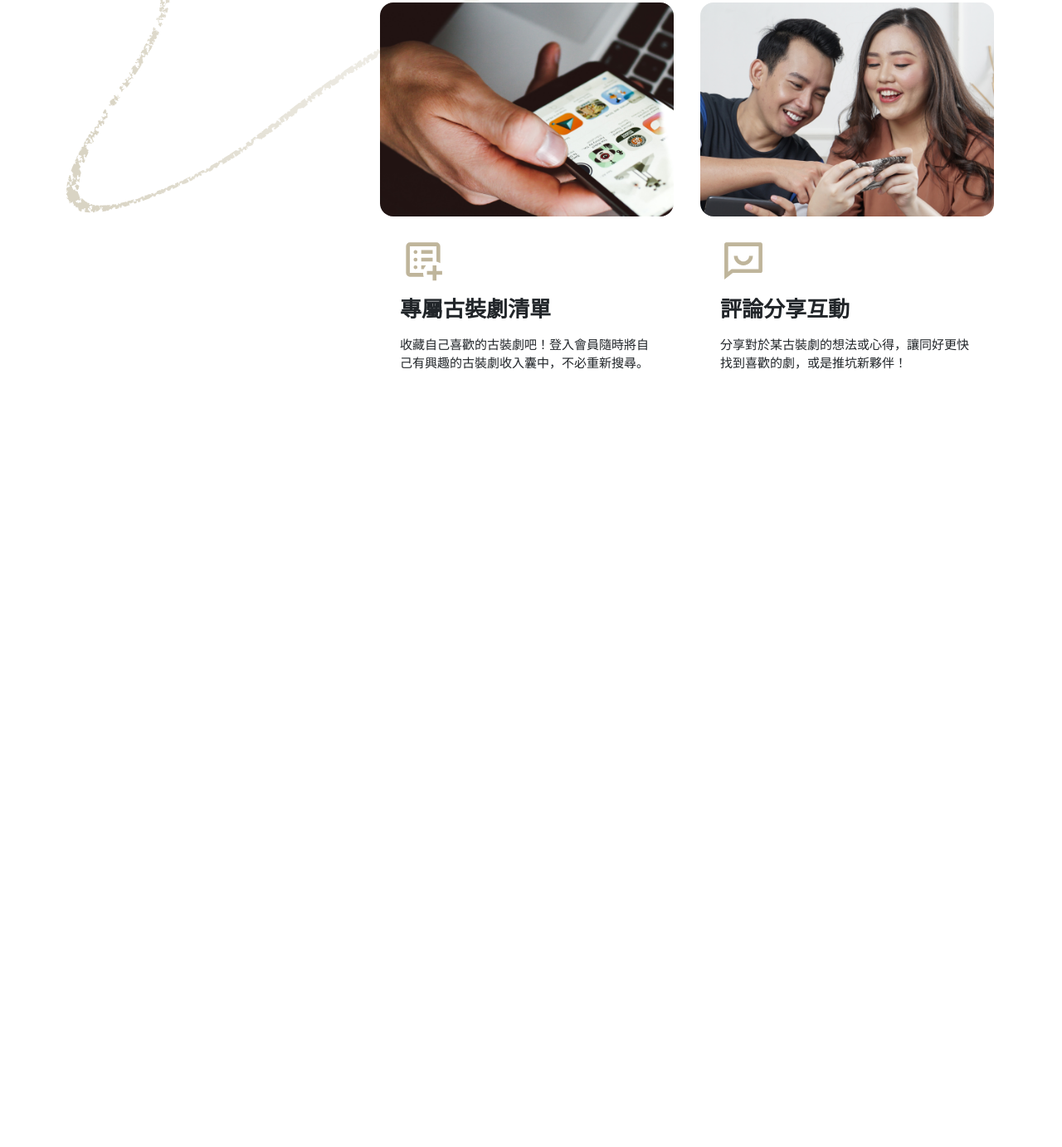
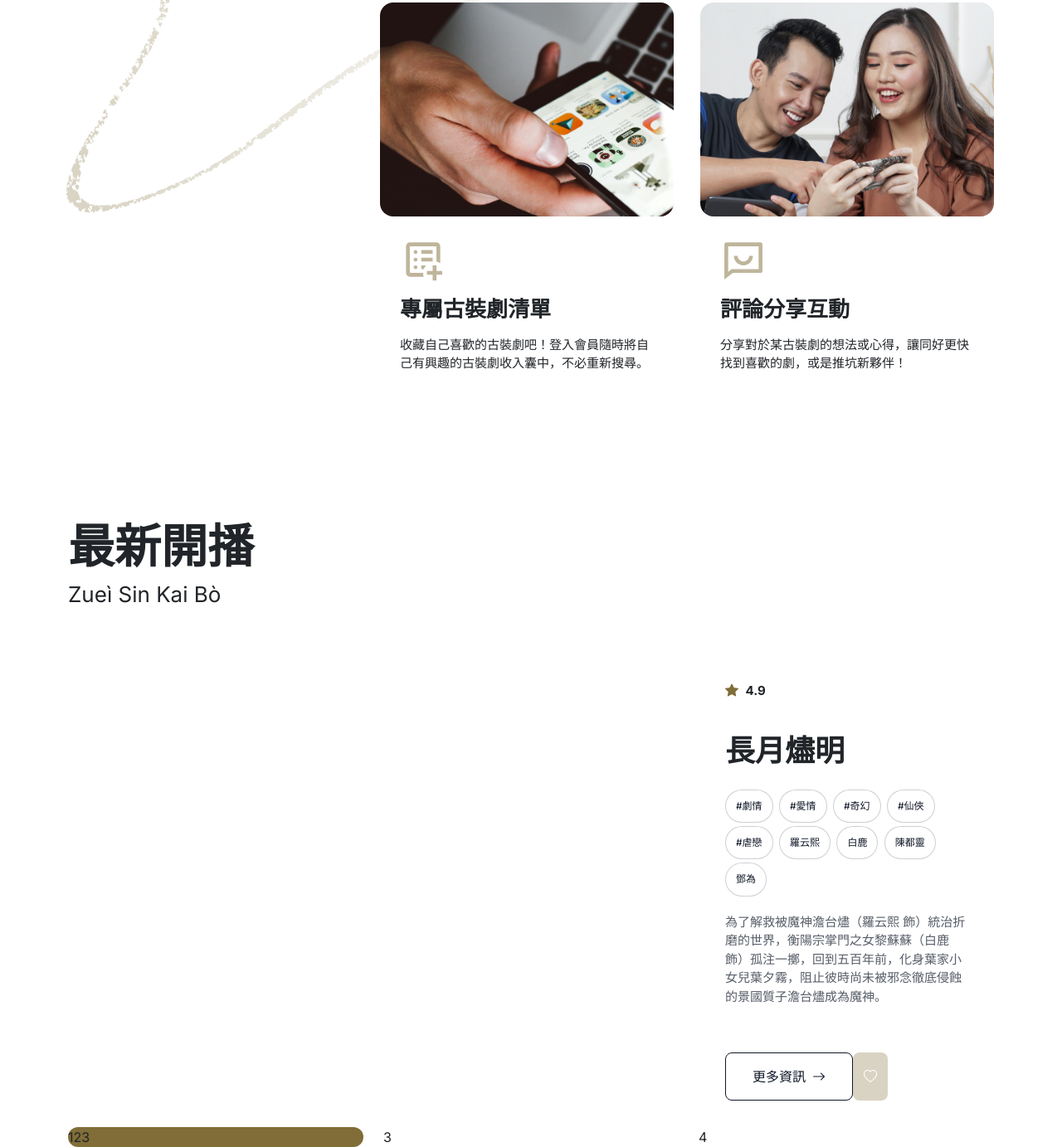
Before and after one commit to YuT200053/GuanZai, a website built with Vite: page pages/index.html in a window 1280 px wide. Shown: the part 1727-3110 px from the top of the page at 83% size. Before the commit the page ends 2193 px from the top, so only its background shows below. Built offline with nearby package versions, Linux system fonts and the light colour scheme.

Commit message:
add latest

```diff
--- a/assets/scss/all.scss
+++ b/assets/scss/all.scss
@@ -40,6 +40,7 @@
 @import "../node_modules/bootstrap/scss/modal";
 @import "../node_modules/bootstrap/scss/close";
 @import "../node_modules/bootstrap/scss/helpers/position";
+@import "../node_modules/bootstrap/scss/card";
 @import "./components/components";
 
 // 7. Optionally include utilities API last to generate classes based on the Sass map in `_utilities.scss`
--- a/assets/scss/components/_components.scss
+++ b/assets/scss/components/_components.scss
@@ -23,6 +23,16 @@
 }
 
 .btn-social {
+    background-color: $gold-3;
+    color: $white;
+    @include zoom(0.2s);
+
+    &:hover {
+        background-color: $primary;
+    }
+}
+
+.btn-heart {
     background-color: $gold-3;
     color: $white;
     @include zoom(0.2s);
--- a/assets/scss/helpers/_utilities.scss
+++ b/assets/scss/helpers/_utilities.scss
@@ -415,6 +415,7 @@ $utilities: map-merge(( // scss-docs-start utils-vertical-align
         class: text-opacity,
         values: (25: .25,
           50: .5,
+          70: .7, //customize
           75: .75,
           100: 1)),
       "text-color": (property: color,
--- a/assets/scss/helpers/_variables.scss
+++ b/assets/scss/helpers/_variables.scss
@@ -697,6 +697,7 @@ $font-sizes: (
   24: $font-size-base * 1.5,
   26: 26px,
   32: $font-size-base * 2,
+  36: $font-size-base * 2.25,
   40: $font-size-base * 2.5,
   56: $font-size-base * 3.5,
   ) !default;
@@ -1405,9 +1406,9 @@ $card-spacer-x: $spacer !default;
 $card-title-spacer-y: $spacer * .5 !default;
 $card-title-color: null !default;
 $card-subtitle-color: null !default;
-$card-border-width: var(--#{$prefix}border-width) !default;
+$card-border-width: 0px !default; //var(--#{$prefix}border-width) ,customize
 $card-border-color: var(--#{$prefix}border-color-translucent) !default;
-$card-border-radius: var(--#{$prefix}border-radius) !default;
+$card-border-radius: var(--#{$prefix}border-radius-xl) !default; //var(--#{$prefix}border-radius) ,customize
 $card-box-shadow: null !default;
 $card-inner-border-radius: subtract($card-border-radius, $card-border-width) !default;
 $card-cap-padding-y: $card-spacer-y * .5 !default;
--- a/pages/index.html
+++ b/pages/index.html
@@ -475,6 +475,62 @@
         </div>
       </div>
     </div>
+    <!-- -----latest----- -->
+    <div class="latest position-relative">
+      <div class="container pt-160">
+        <h2 class="mb-40 mb-lg-56 text-center text-lg-start">
+          <p class="fs-40 fs-lg-56 fw-bold mb-8">最新開播</p>
+          <p class="english fs-20 fs-lg-26 mb-0">Zueì Sin Kai Bò</p>
+        </h2>
+        <div class="row justify-content-end mb-100 d-none d-lg-flex">
+          <div class="col-4">
+            <div class="card bg-white p-32">
+              <div class="mb-40">
+                <i class="bi bi-star-fill text-primary me-4"></i>
+                <span
+                  class="english fs-15 fw-bold border-end border-white-3 pe-8 me-8"
+                >
+                  4.9
+                </span>
+              </div>
+              <h3 class="fs-36 fw-bold">長月燼明</h3>
+              <div class="my-16 fs-12">
+                <a href="#" class="btn-tags">#劇情</a>
+                <a href="#" class="btn-tags">#愛情</a>
+                <a href="#" class="btn-tags">#奇幻</a>
+                <a href="#" class="btn-tags">#仙俠</a>
+                <a href="#" class="btn-tags">#虐戀</a>
+                <a href="#" class="btn-tags">羅云熙</a>
+                <a href="#" class="btn-tags">白鹿</a>
+                <a href="#" class="btn-tags">陳都靈</a>
+                <a href="#" class="btn-tags">鄧為</a>
+              </div>
+              <p class="fs-15 text-secondary text-opacity-70">
+                為了解救被魔神澹台燼（羅云熙
+                飾）統治折磨的世界，衡陽宗掌門之女黎蘇蘇（白鹿
+                飾）孤注一擲，回到五百年前，化身葉家小女兒葉夕霧，阻止彼時尚未被邪念徹底侵蝕的景國質子澹台燼成為魔神。
+              </p>
+              <div class="d-flex mt-40">
+                <a href="#" class="btn btn-outline-secondary">
+                  更多資訊<i class="bi bi-arrow-right ms-8"></i>
+                </a>
+                <button type="button" class="btn btn-square btn-heart">
+                  <i class="bi bi-heart"></i>
+                </button>
+              </div>
+            </div>
+          </div>
+        </div>
+        <div class="row">
+          <div class="col-4 bg-white d-block d-lg-none">1</div>
+          <div class="col-4 bg-white">
+            <div class="card bg-primary">123</div>
+          </div>
+          <div class="col-4 bg-white">3</div>
+          <div class="col-4 bg-white">4</div>
+        </div>
+      </div>
+    </div>
     <%- include('./layout/footer'); -%>
 
     <script type="module" src="../main.js"></script>
```
